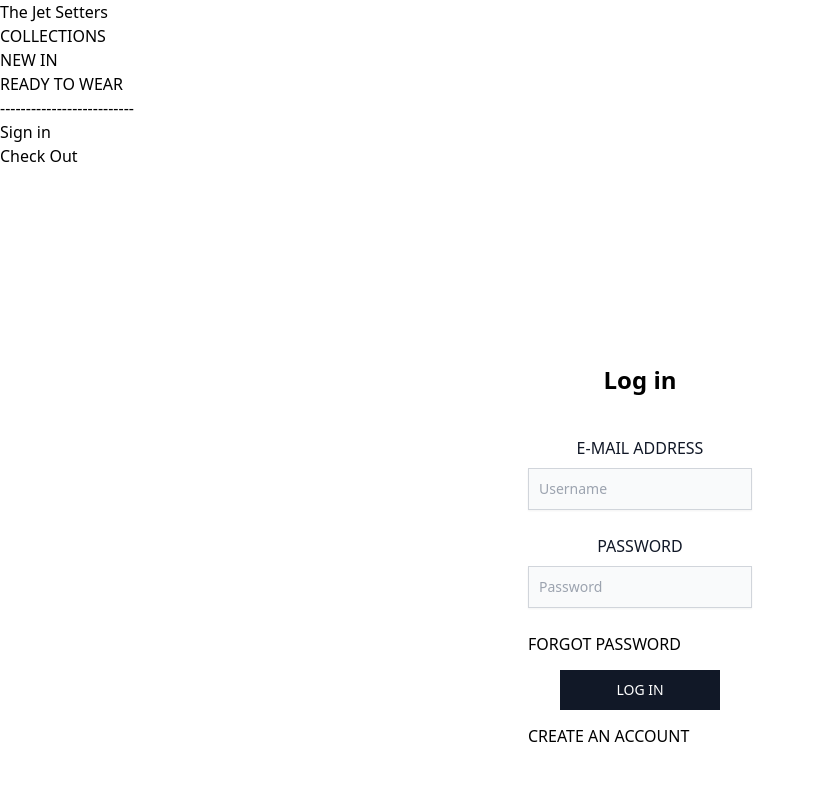
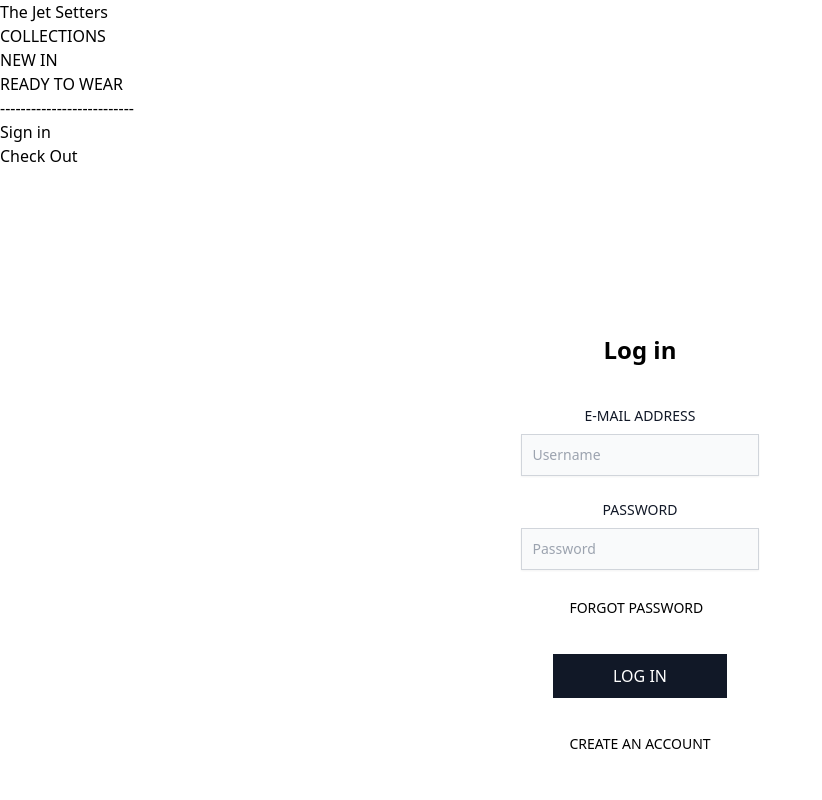
Before and after one commit to the-jet-setters/thejetset, a Next.js app: page /Login in a window 1280 px wide. Shown: the top 800 px of the page, without its empty margins (0-822 px from the left). Built offline with nearby package versions, Linux system fonts and the light colour scheme.

Commit message:
login done

```diff
--- a/pages/Login.js
+++ b/pages/Login.js
@@ -12,28 +12,28 @@ function Login(props) {
                 <h3 className="text-2xl font-bold text-center mb-10">Log in</h3>
 
                     <div className="mb-6 text-center">
-                    <label className="text-md font-medium text-gray-900 block mb-2 ">E-MAIL ADDRESS</label>
+                    <label className="text-sm font-medium text-gray-900 block mb-2 ">E-MAIL ADDRESS</label>
                     <input type="email" id="email" className="w-full shadow-sm bg-gray-50 border border-gray-300 text-gray-900 sm:text-sm focus:ring-black-500 focus:border-black-900 w-6/12 block p-2.5" placeholder="Username" required>
                     </input>
                     </div>
 
                     <div className="mb-6 text-center">
-                    <label className="text-md font-medium text-gray-900 block mb-2">PASSWORD</label>
+                    <label className="text-sm font-medium text-gray-900 block mb-2">PASSWORD</label>
                     <input type="password" id="password" className="w-full shadow-sm bg-gray-50 border border-gray-300 text-gray-900 sm:text-sm focus:ring-black-500 focus:border-black-500 w-6/12 block p-2.5" placeholder="Password" required>
                     </input>
                     </div>
 
-                    <div className="flex items-start mb-6 text-center">
-                    <a href="#" className="text-l">FORGOT PASSWORD</a>
+                    <div className="flex items-start mt-7 m-12">
+                    <a href="#" className="text-sm">FORGOT PASSWORD</a>
                     </div>
 
                     <div className="flex items-center h-5 text-center">
-                    <button type="submit" className="w-full m-8 text-white bg-gray-900 font-medium text-sm px-5 py-2.5 text-center">
+                    <button type="submit" className="w-full m-8 text-white bg-gray-900 font-medium text-md px-5 py-2.5 text-center">
                         LOG IN</button>
                     </div>
 
-                    <div className="flex items-start my-6 text-center">
-                    <a href="#" className="text-l">CREATE AN ACCOUNT</a>
+                    <div className="flex items-start m-12 ">
+                    <a href="#" className="text-sm">CREATE AN ACCOUNT</a>
                     </div>
 
                 </form>
--- a/pages/index.js
+++ b/pages/index.js
@@ -42,7 +42,6 @@ export default function Home({products}) {
 
       <LandingPage />
 
-      <Login />
 
     </div>
   );
```
